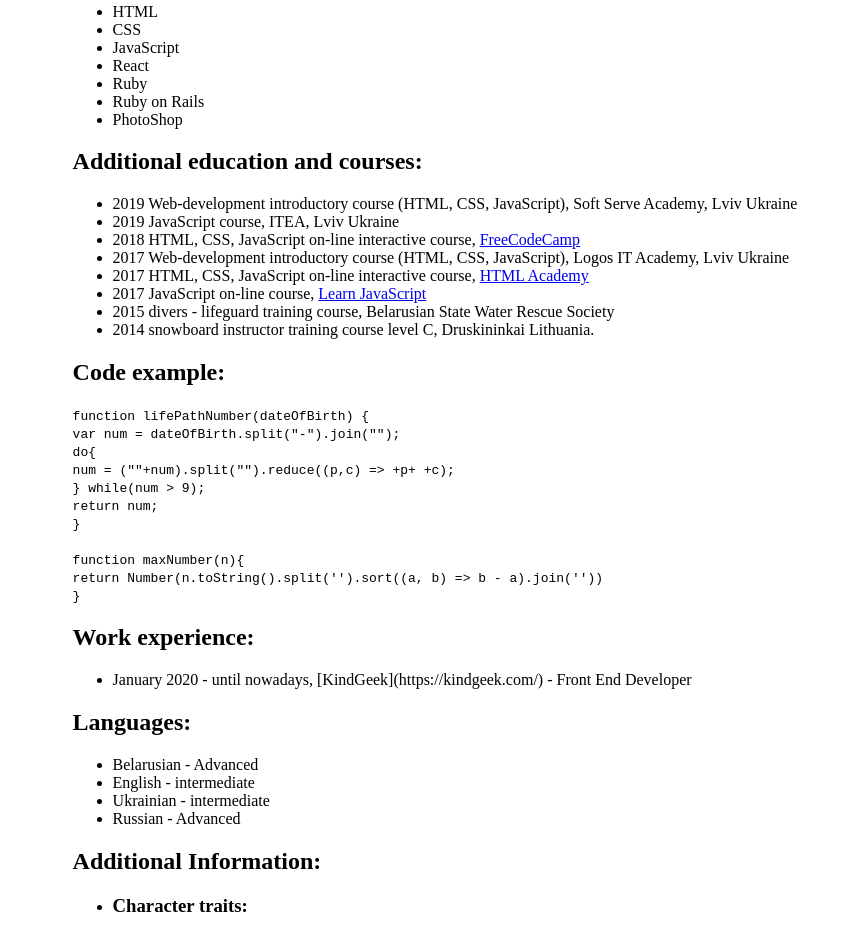
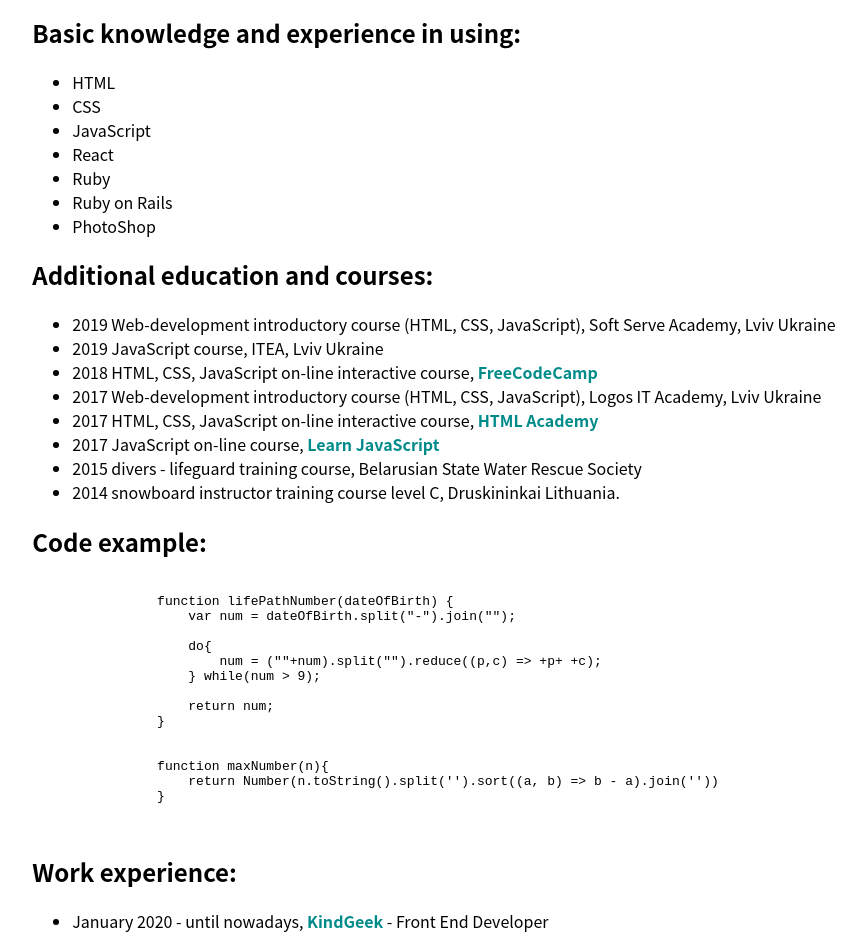
Before and after one commit to IgorKankov/rsschool-cv, a plain HTML site: page index.html in a window 1280 px wide. Shown: the part 417-1353 px from the top of the page, without its empty margins (205-1071 px from the left). Drawn offline with Linux system fonts and the light colour scheme.

Commit message:
feat: add styling improvements

```diff
--- a/index.html
+++ b/index.html
@@ -70,35 +70,37 @@
                 </li>
                 <li>2017 HTML, CSS, JavaScript on-line interactive course, <a href="http://www.htmlacademy.ru">HTML
                     Academy</a></li>
-                <li>2017 JavaScript on-line course, <a href="http://www.learn.javascript.ru">Learn JavaScript</a></li>
+                <li>2017 JavaScript on-line course, <a href="https://learn.javascript.ru/">Learn JavaScript</a></li>
                 <li>2015 divers - lifeguard training course, Belarusian State Water Rescue Society</li>
                 <li>2014 snowboard instructor training course level С, Druskininkai Lithuania.</li>
             </ul>
         </section>
         <section class="code-example-block">
             <h2>Code example:</h2>
+            <pre>
             <code>
-                function lifePathNumber(dateOfBirth) { <br>
-                var num = dateOfBirth.split("-").join("");<br>
+                function lifePathNumber(dateOfBirth) {
+                    var num = dateOfBirth.split("-").join("");
 
-                do{<br>
-                num = (""+num).split("").reduce((p,c) => +p+ +c);<br>
-                } while(num > 9);<br>
+                    do{
+                        num = (""+num).split("").reduce((p,c) => +p+ +c);
+                    } while(num > 9);
 
-                return num;<br>
-                }<br>
-            </code>
-            <br>
-            <code>
-                function maxNumber(n){<br>
-                return Number(n.toString().split('').sort((a, b) => b - a).join(''))<br>
+                    return num;
                 }
             </code>
+            <code>
+                function maxNumber(n){
+                    return Number(n.toString().split('').sort((a, b) => b - a).join(''))
+                }
+            </code>
+            </pre>
         </section>
         <section class="experience-block">
             <h2>Work experience:</h2>
             <ul>
-                <li>January 2020 - until nowadays, [KindGeek](https://kindgeek.com/) - Front End Developer</li>
+                <li>January 2020 - until nowadays, <a href="https://kindgeek.com/">KindGeek</a> - Front End Developer
+                </li>
             </ul>
         </section>
         <section class="languages-block">
@@ -123,6 +125,7 @@
                         <li>well get along with the team</li>
                     </ul>
                 </li>
+                <br>
                 <li>
                     Since 2012 I participate as a volunteer in scout’s alpine skiing and snowboard camps
                 </li>
@@ -145,7 +148,7 @@
             <img class="rs-logo" src="img/rs_school_js_logo.svg" alt="RS School Logo">
             <a href="https://rs.school/js/">RS School</a>
             <a href="https://github.com/IgorKankov">Igor Kankov GitHub</a>
-            <span>2021 &copy</span>
+            <span><strong>2021 &copy</strong></span>
         </div>
     </footer>
 </div>
--- a/style.css
+++ b/style.css
@@ -1,7 +1,12 @@
 body {
     margin: 0;
+    font-family: "Noto Sans CJK JP";
 }
-
+a{
+    text-decoration: none;
+    color: darkcyan;
+    font-weight: bold;
+}
 .cv-container {
     display: flex;
     flex-direction: column;
```
